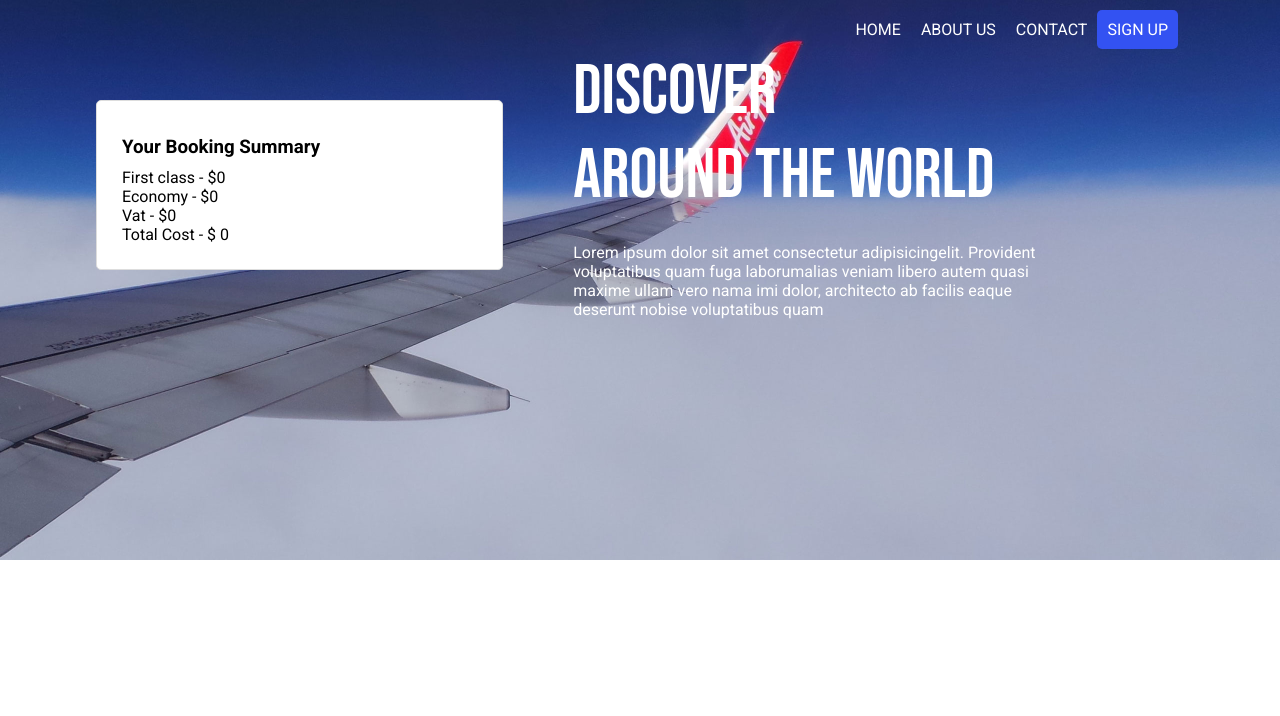
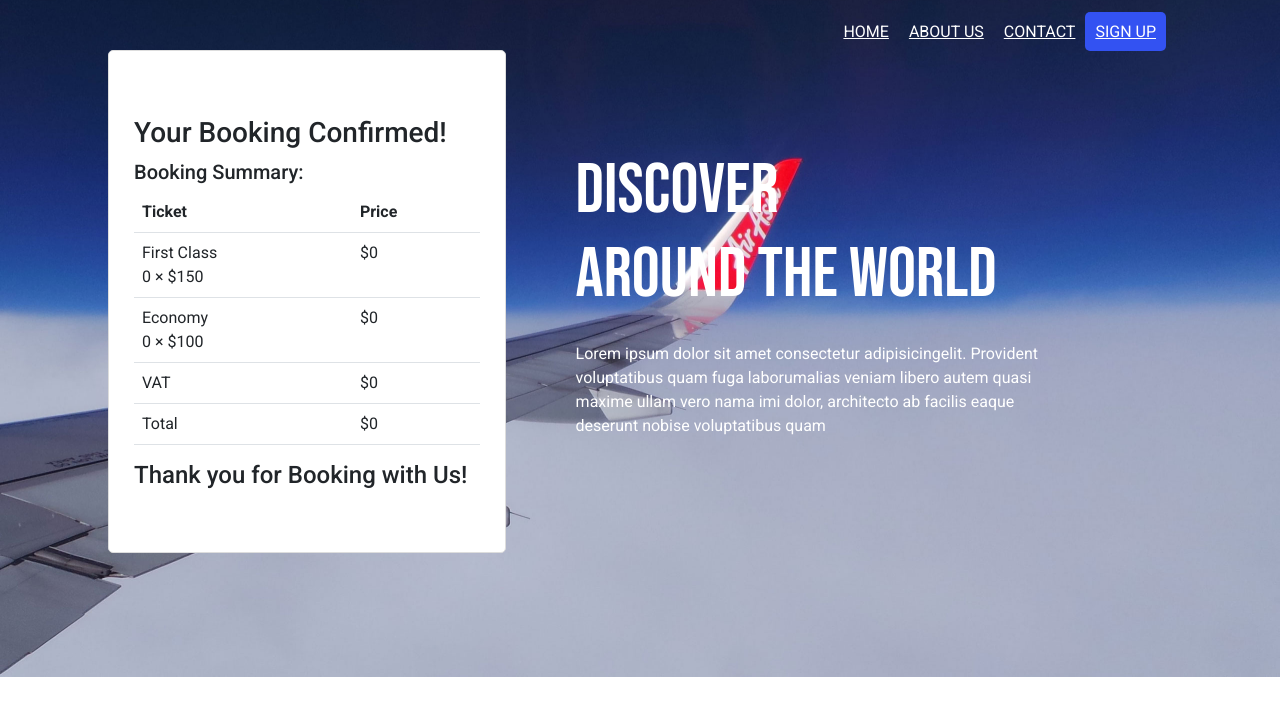
Before and after one commit to mijankarim/discover-fly, a plain HTML site: page index.html in a window 1280 px wide. Both pictures are taken after a click on the button "Book Now". Drawn offline with nearby package versions, Linux system fonts and the light colour scheme.

Commit message:
Completed

```diff
--- a/index.html
+++ b/index.html
@@ -7,9 +7,10 @@
     <title>Flight Booking</title>
     <!-- Fonts -->
     <link rel="preconnect" href="https://fonts.gstatic.com">
-    <link href="https://fonts.googleapis.com/css2?family=Bebas+Neue&family=Roboto:wght@400;500;700&display=swap"
-        rel="stylesheet">
+    <link href="https://fonts.googleapis.com/css2?family=Bebas+Neue&family=Roboto:wght@400;500;700&display=swap" rel="stylesheet">
     <!-- Stylesheet -->
+    <!-- CSS only -->
+    <link href="https://cdn.jsdelivr.net/npm/bootstrap@5.0.0-beta1/dist/css/bootstrap.min.css" rel="stylesheet" integrity="sha384-giJF6kkoqNQ00vy+HMDP7azOuL0xtbfIcaT9wjKHr8RbDVddVHyTfAAsrekwKmP1" crossorigin="anonymous">
     <link rel="stylesheet" href="style.css">
 </head>
 
@@ -41,21 +42,21 @@
                 </div>
                 <div class="inputs">
                     <div class="input-group">
-                        <label" for="">Departure</label>
-                            <input class="inp-style" type="date" name="">
+                        <label  for=" ">Departure</label>
+                            <input class="inp-style" type="date" name=" ">
                     </div>
-                    <div class="input-group">
-                        <label for="">Return</label>
-                        <input class="inp-style" type="date" name="">
+                    <div class="input-group ">
+                        <label for=" ">Return</label>
+                        <input class="inp-style" type="date" name=" ">
                     </div>
                 </div>
-                <div class="input-group f-class">
+                <div class="input-group f-class ">
                     <div>
-                        <label for="">First Class ($150)</label>
-                        <input id="firstClass-count" value="0" class="inp-style inp-width" type="number" name="">
+                        <label for=" ">First Class ($150)</label>
+                        <input id="firstClass-count" value="0" class="inp-style inp-width " type="number" name=" ">
                     </div>
-                    <div class="plus-minus-btn">
-                        <p>
+                    <div class="plus-minus-btn ">
+                        <p class="mb-0">
                             <button onclick="handleTicketChange('firstClass', true)">+</button>
                             <button onclick="handleTicketChange('firstClass',false)">-</button>
                         </p>
@@ -64,11 +65,11 @@
 
                 <div class="input-group f-class">
                     <div>
-                        <label for="">Economy ($100)</label>
-                        <input id="economy-count" value="0" class="inp-style inp-width" type="number" name="">
+                        <label for=" ">Economy ($100)</label>
+                        <input id="economy-count" value="0" class="inp-style inp-width" type="number" name=" ">
                     </div>
-                    <div class="plus-minus-btn">
-                        <p>
+                    <div class="plus-minus-btn ">
+                        <p class="mb-0">
                             <button onclick="handleTicketChange('economy',true)">+</button>
                             <button onclick="handleTicketChange('economy',false)">-</button>
                         </p>
@@ -104,12 +105,34 @@
                 </div>
                 <button onclick="handleSubmit()" class="btn-style">Book Now</button>
             </div>
-            <div id="confirmation-area" class="confirmation-area-container">
-                <h3>Your Booking Summary</h3>
-                <p>First class - $<span id="firstClass-total">0</span></p>
-                <p>Economy - $<span id="economy-total">0</span></p>
-                <p>Vat - $<span id="order-vat">0</span></p>
-                <p>Total Cost - $ <span id="order-total">0</span> </p>
+            <div id="summary-area" class="summary-area-container">
+                <h3>Your Booking Confirmed!</h3>
+                <h5>Booking Summary:</h5>
+                <table class="table">
+                    <tbody>
+                      <tr>
+                        <th>Ticket</th>
+                        <th>Price</th>
+                      </tr>
+                      <tr>
+                        <td>First Class <br> <span id="firstClass-totalCount">0</span> × $150 </td>
+                        <td>$<span id="firstClass-total">0</span></td>
+                      </tr>
+                      <tr>
+                        <td>Economy <br> <span id="economy-totalCount">0</span> × $100</td>
+                        <td>$<span id="economy-total">0</span></td>
+                      </tr>
+                      <tr>
+                        <td>VAT</td>
+                        <td>$<span id="order-vat">0</span></td>
+                      </tr>
+                      <tr>
+                        <td>Total</td>
+                        <td>$<span id="order-total">0</span></td>
+                      </tr>
+                    </tbody>
+                  </table>
+                  <h4>Thank you for Booking with Us!</h4>
             </div>
         </div>
 
@@ -119,9 +142,9 @@
                 veniam libero autem quasi maxime ullam vero nama imi dolor, architecto ab facilis eaque deserunt nobise
                 voluptatibus quam</p>
         </div>
-        </section>
+    </main>
 
-        <script src="script.js"></script>
+    <script src="script.js "></script>
 </body>
 
 </html>
--- a/script.js
+++ b/script.js
@@ -10,6 +10,7 @@ function handleTicketChange(ticket, isIncrease) {
     }
 
     document.getElementById(ticket + '-count').value = ticketNewCount;
+    document.getElementById(ticket + '-totalCount').innerText = ticketNewCount;
 
     let ticketTotal = 0;
 
@@ -21,6 +22,7 @@ function handleTicketChange(ticket, isIncrease) {
         ticketTotal = ticketNewCount * 100;
     }
     document.getElementById(ticket + '-total').innerText = ticketTotal;
+
     calculateTotal();
 }
 
@@ -48,5 +50,5 @@ function getInputValue(ticket) {
 
 function handleSubmit() {
     document.getElementById('booking-form-container').style.display = 'none';
-    document.getElementById('confirmation-area').style.display = 'block';
+    document.getElementById('summary-area').style.display = 'block';
 }
--- a/style.css
+++ b/style.css
@@ -1,85 +1,101 @@
-*{
+* {
     padding: 0;
     margin: 0;
     box-sizing: border-box;
     text-decoration: none;
     list-style-type: none;
 }
-body{
+
+body {
     font-family: 'Roboto', sans-serif;
-    background:url("images/bg.jpg");
+    background: url("images/bg.jpg");
     background-repeat: no-repeat;
     background-position: center center;
     background-attachment: scroll;
     background-size: cover;
 }
 
-nav{
+nav {
     height: 50px;
     width: 100%;
     padding: 20px 0;
 }
-.container{
+
+.container {
     width: 1200px;
     max-width: 85%;
     margin: 0 auto;
 }
-nav ul{
+
+nav ul {
     display: flex;
     justify-content: flex-end;
     margin: 0px 6px;
 }
-nav ul li a{
+
+nav ul li a {
     color: #fff;
     padding: 10px;
     text-transform: uppercase;
 }
-nav ul li a:hover, a.active{
+
+nav ul li a:hover,
+a.active {
     background-color: #3352F2;
     border-radius: 5px;
 }
-.main-content{
+
+.main-content {
     display: grid;
     grid-template-columns: 2fr 3fr;
     gap: 70px;
     align-items: center;
 }
-.booking-form{
+
+.booking-form {
     background-color: #fff;
     border: 1px solid #ddd;
     padding: 25px;
     border-radius: 5px;
     float: left;
 }
-.booking-form h3{
+
+.booking-form h3 {
     margin: 10px 0px;
 }
-.booking-form  .input-group{
+
+.booking-form .input-group {
     margin: 10px 0;
 }
-.f-class{
+
+.f-class {
     display: flex;
     justify-content: space-between;
     align-items: center;
 }
-.inp-width{
+
+.inp-width {
     min-width: 300px;
 }
-.plus-minus-btn{
+
+.plus-minus-btn {
     color: #3352F2;
     font-size: 30px;
     padding: 2px;
     margin-top: 10px;
     word-spacing: 20px;
 }
-.booking-form  .calculations{
+
+.booking-form .calculations {
     margin: 10px 0;
 }
-.booking-form  .calculations p{
+
+.booking-form .calculations p {
     font-weight: 500;
     margin-bottom: 10px;
 }
-.booking-form input{
+
+.booking-form input {
     width: 100%;
     display: block;
     padding: 10px;
@@ -89,16 +105,19 @@ nav ul li a:hover, a.active{
     border-radius: 4px;
     margin: 10px 0;
 }
-.booking-form .inputs{
+
+.booking-form .inputs {
     display: grid;
     grid-template-columns: 1fr 1fr;
     gap: 10px;
 }
-.booking-content{
+
+.booking-content {
     color: #fff;
     width: 80%;
 }
-.booking-content h1{
+
+.booking-content h1 {
     font-size: 70px;
     text-transform: uppercase;
     font-family: 'Bebas Neue', cursive;
@@ -106,7 +125,7 @@ nav ul li a:hover, a.active{
     margin-bottom: 25px;
 }
 
-.btn-style{
+.btn-style {
     display: block;
     width: 100%;
     padding: 10px;
@@ -114,29 +133,31 @@ nav ul li a:hover, a.active{
     border: none;
     color: #fff;
     font-weight: 500;
-    background-color:  #3352F2;
+    background-color: #3352F2;
 }
-.amount{
+
+.amount {
     display: flex;
     justify-content: space-between;
 }
 
-.plus-minus-btn button{
-    background:transparent;
+.plus-minus-btn button {
+    background: transparent;
     font-size: 30px;
-    color:#3352f2;
-    padding:0 2px;
-    border:0;
+    color: #3352f2;
+    padding: 0 2px;
+    border: 0;
 }
 
-.plus-minus-btn button:hover{
-    outline:0
+.plus-minus-btn button:hover {
+    outline: 0
 }
 
-.plus-minus-btn button:focus{
+.plus-minus-btn button:focus {
     outline: 0;
 }
 
-.confirmation-area-container{
-    display:none;
+.summary-area-container {
+    display: none;
+    padding: 30px 0;
 }
```
Also changed, not shown: 2 other files.
